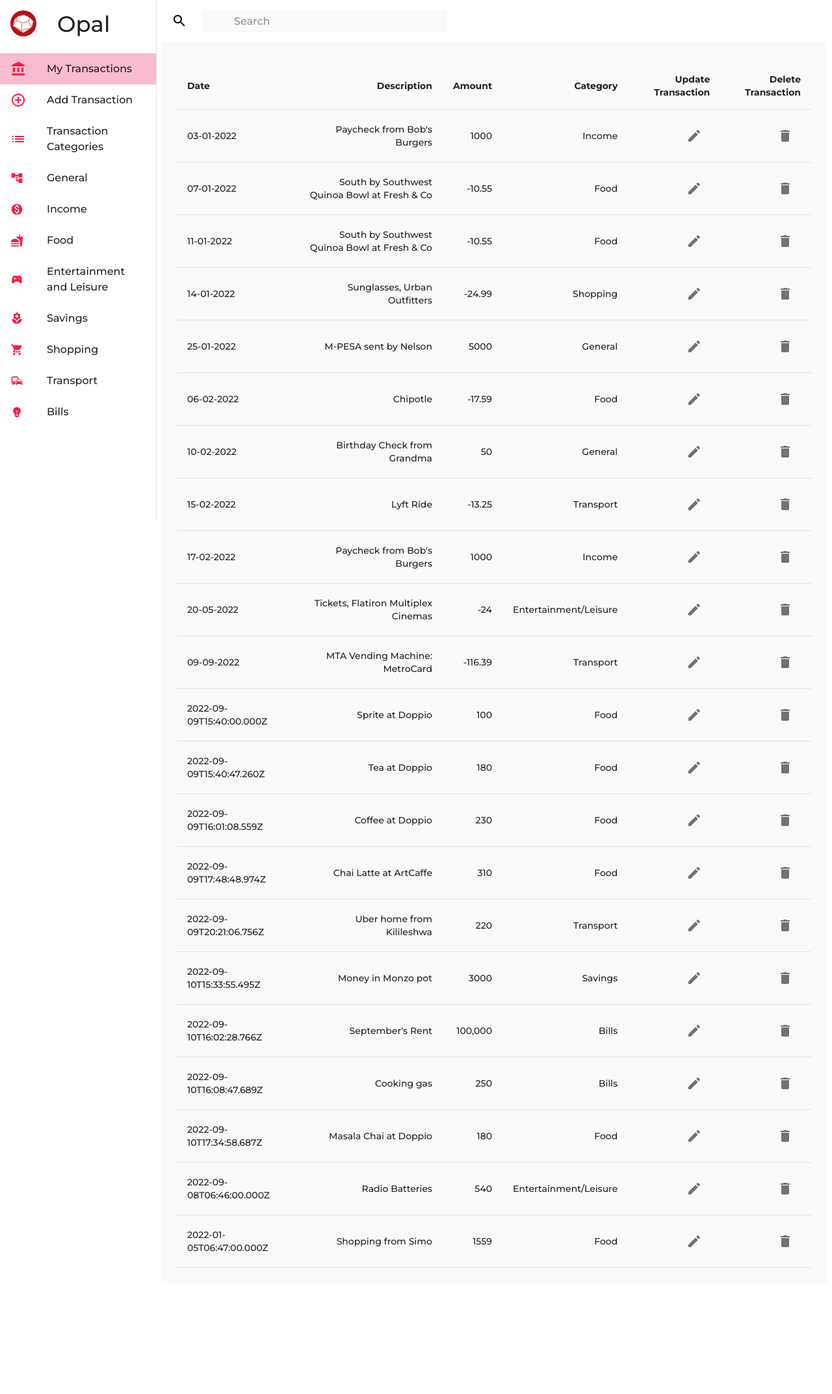
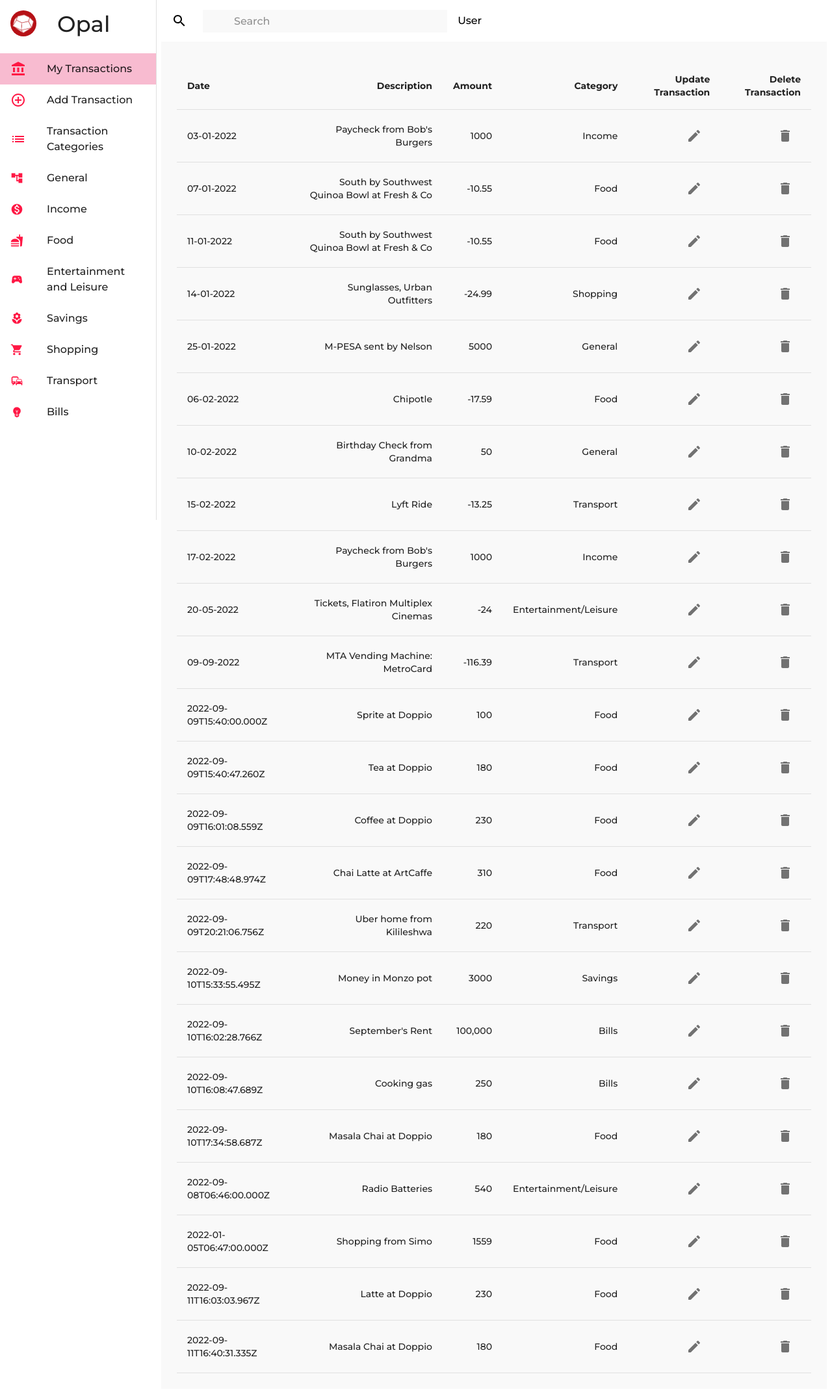
Before and after one commit to Said-cmd/Opal-client, a React (Create React App) app: page /account in a window 1280 px wide. Shown: the whole page at 65% size. Before the commit the page ends 1983 px from the top, so only its background shows below. Built offline with nearby package versions, Linux system fonts and the light colour scheme; data requests are answered from the project's data file.

Commit message:
Made the search bar functional.

```diff
--- a/db.json
+++ b/db.json
@@ -153,6 +153,20 @@
       "amount": "1559",
       "category": "Food",
       "id": 22
+    },
+    {
+      "date": "2022-09-11T16:03:03.967Z",
+      "description": "Latte at Doppio",
+      "amount": "230",
+      "category": "Food",
+      "id": 23
+    },
+    {
+      "date": "2022-09-11T16:40:31.335Z",
+      "description": "Masala Chai at Doppio",
+      "amount": "180",
+      "category": "Food",
+      "id": 24
     }
   ]
 }
--- a/src/App.js
+++ b/src/App.js
@@ -1,4 +1,4 @@
-import React from 'react';
+import React, { useState } from 'react';
 import { BrowserRouter as Router, Switch, Route} from "react-router-dom";
 import { createTheme, ThemeProvider } from '@material-ui/core';
 import { red } from '@material-ui/core/colors';
@@ -33,19 +33,21 @@ const theme = createTheme({
 })
 
 function App() {
+  const [search, setSearch] = useState('');
+
   return (
     <ThemeProvider theme={theme}>
       <Router>
-        <Layout>
+        <Layout setSearch={setSearch}>
         <Switch>
       <Route exact path="/">
       <Login/>
       </Route>
       <Route exact path="/addtransaction">
-        <AddTransaction />
+        <AddTransaction/>
       </Route>
       <Route exact path="/account">
-        <Account />
+        <Account search={search}/>
       </Route>
         <Route exact path="/general">
           <General />
--- a/src/components/Layout.js
+++ b/src/components/Layout.js
@@ -106,11 +106,15 @@ const useStyles = makeStyles((theme) => {
   }
 })
 
-function Layout({ children }) {
+function Layout({ children, setSearch }) {
     const classes = useStyles()
     const history = useHistory()
     const location = useLocation()
     const [open, setOpen] = useState(true);
+
+    function handleSearch(e) {
+        setSearch(e.target.value)
+    }
 
     const handleClick = () => {
         setOpen(!open);
@@ -184,6 +188,7 @@ function Layout({ children }) {
                 <div className={classes.search}>
                     <InputBase
                     placeholder="Search"
+                    onChange={handleSearch}
                     classes={{
                         root: classes.inputRoot,
                         input: classes.inputInput,
@@ -191,6 +196,9 @@ function Layout({ children }) {
                     inputProps={{ 'aria-label': 'search' }}
                     />
                 </div>
+                <Typography>
+                    User
+                </Typography>
                 </Toolbar>
         </AppBar>
         <Drawer
--- a/src/components/Transaction.js
+++ b/src/components/Transaction.js
@@ -8,6 +8,7 @@ import CheckIcon from '@material-ui/icons/Check';
 
 function Transaction({ date, description, amount, category, id, transactions, setTransactions}) {
   const [edit, setEdit] = useState(false);
+  const [color, setColor] = useState('')
   const [obj, setObj] = useState({
     date: date,
     description: description,
--- a/src/components/TransactionList.js
+++ b/src/components/TransactionList.js
@@ -4,8 +4,9 @@ import React, { useState, useEffect } from 'react'
 import Transaction from './Transaction'
 import { makeStyles } from "@material-ui/core"
 
-function TransactionList() {
-  const [transactions, setTransactions] = useState([])
+function TransactionList({ search }) {
+  const [transactions, setTransactions] = useState([]);
+
   const useStyles = makeStyles({
     table: {
       minWidth: 650,
@@ -21,7 +22,11 @@ function TransactionList() {
       .then(data => setTransactions(data))
   }, [])
 
-  const transactionList = transactions.map((transaction) => {
+  const filteredTransactions = transactions.filter((transaction) => {
+    return (transaction.description.toLowerCase().includes(search.toLowerCase()))
+  })
+
+  const transactionList = filteredTransactions.map((transaction) => {
     return <Transaction
     key={transaction.id}
     date={transaction.date}
--- a/src/pages/Account.js
+++ b/src/pages/Account.js
@@ -1,10 +1,10 @@
 import React from "react";
 import TransactionList from "../components/TransactionList";
 
-function Account() {
+function Account({ search }) {
     return (
         <div>
-            <TransactionList />
+            <TransactionList search={search}/>
         </div>
     )
 }
```
